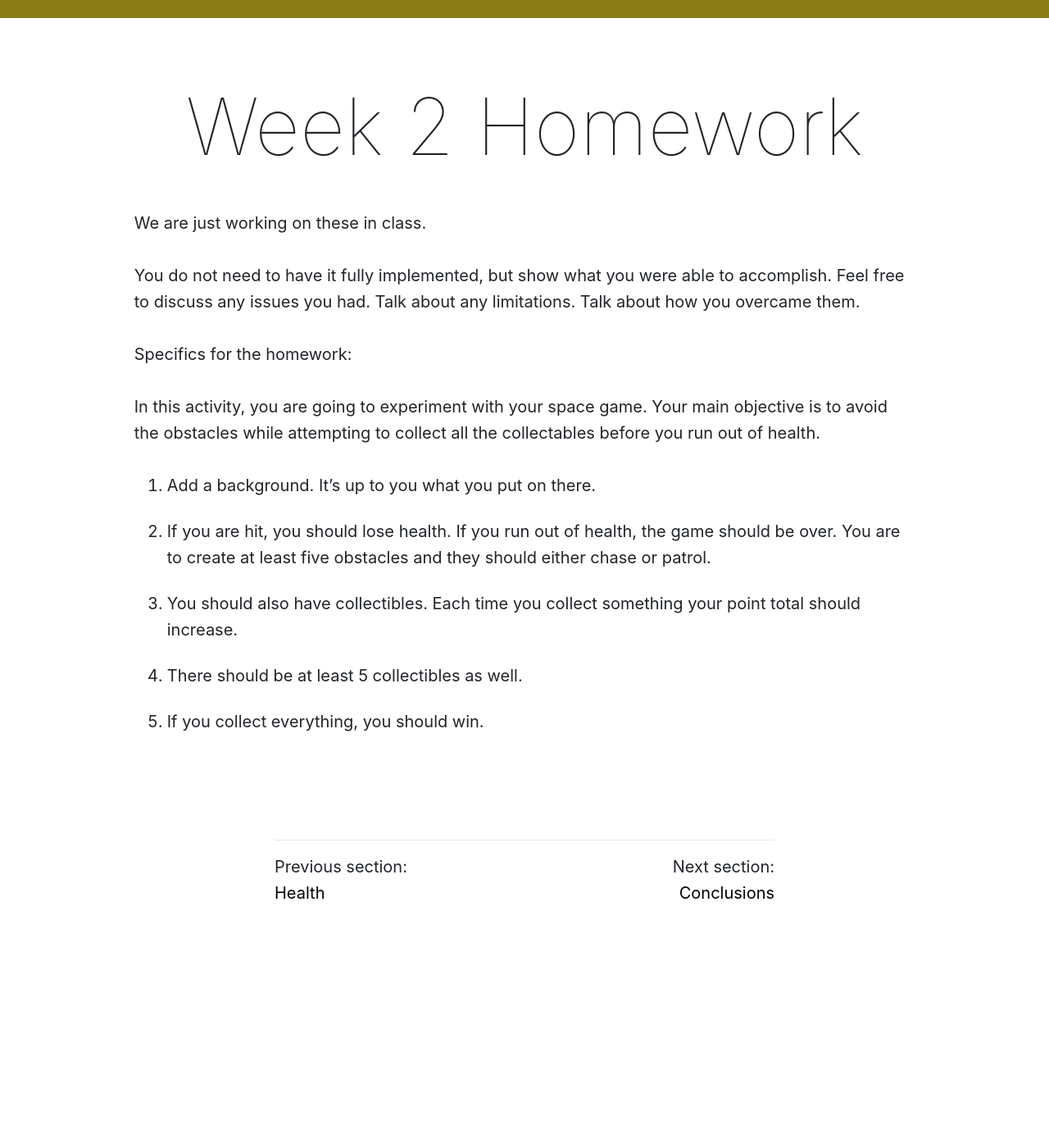
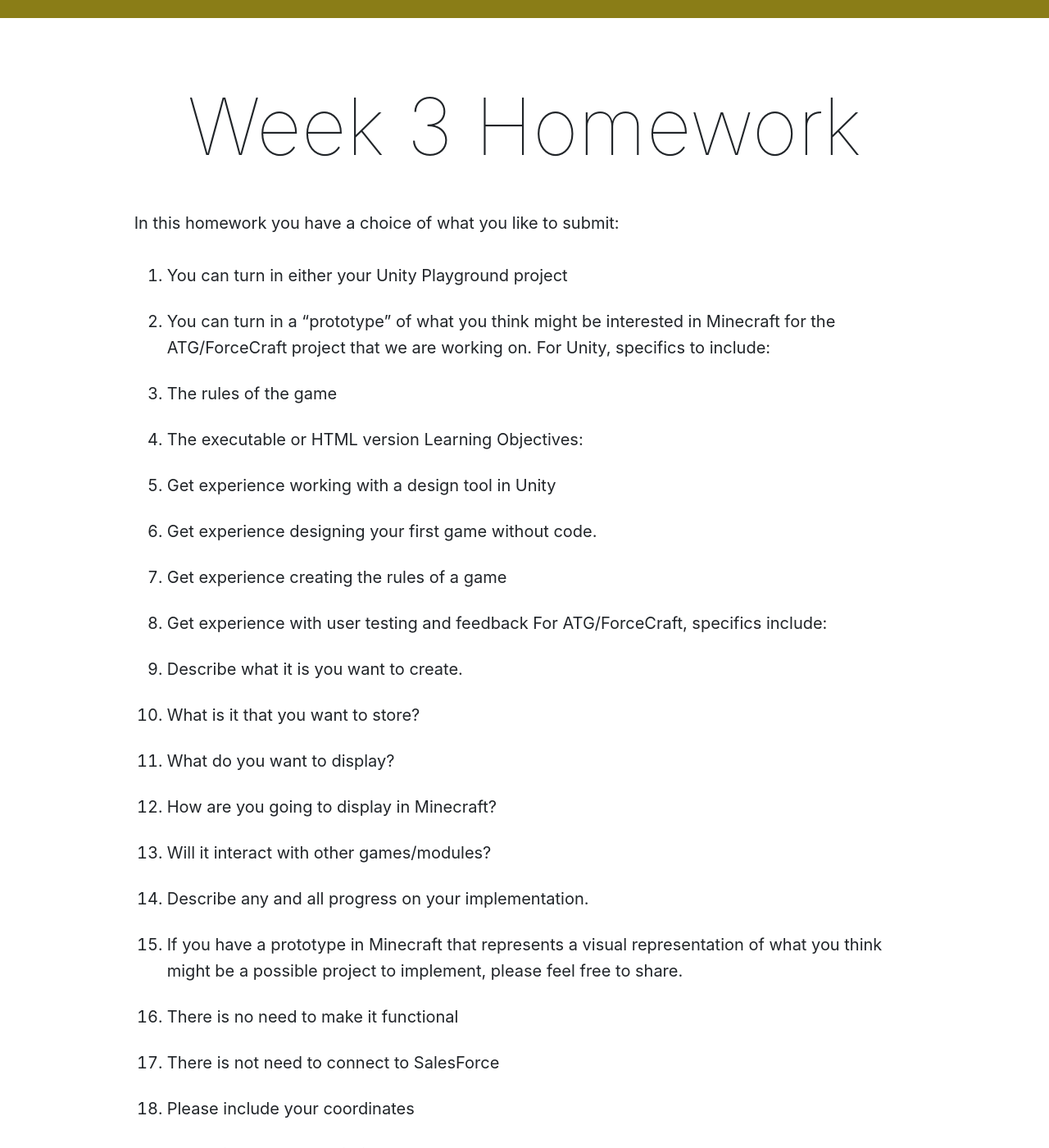
Before and after one commit to Montana-Media-Arts/460_GameEngines-Fall2021, a Jekyll site: the page built from modules/week-3/_posts/2017-01-10-homework.md, in a window 1280 px wide and 1400 px high, scrolled down 325 px. Shown: the whole window at 82% size. Built offline with Jekyll 4.4.1, drawn with Linux system fonts in a browser that asks for light colours; nearby versions of some CDN libraries; before the commit the page ends 1446 px from its top, so only the background shows below that; some of the changed text lies outside the part shown.

Commit message:
Update 2017-01-10-homework.md

```diff
--- a/modules/week-3/_posts/2017-01-10-homework.md
+++ b/modules/week-3/_posts/2017-01-10-homework.md
@@ -3,18 +3,29 @@ title: Homework
 module: 3
 ---
 
-# Week 2 Homework
+# Week 3 Homework
 
-We are just working on these in class.
+In this homework you have a choice of what you like to submit:
 
-You do not need to have it fully implemented, but show what you were able to accomplish.  Feel free to discuss any issues you had.  Talk about any limitations.  Talk about how you overcame them.
-
-Specifics for the homework:
-
-In this activity, you are going to experiment with your space game. Your main objective is to avoid the obstacles while attempting to collect all the collectables before you run out of health.
-
-1.	Add a background. It’s up to you what you put on there.
-2.	If you are hit, you should lose health. If you run out of health, the game should be over. You are to create at least five obstacles and they should either chase or patrol.
-3.	You should also have collectibles.  Each time you collect something your point total should increase.
-4.	There should be at least 5 collectibles as well.
-5.	If you collect everything, you should win.
+1.	You can turn in either your Unity Playground project
+2.	You can turn in a “prototype” of what you think might be interested in Minecraft for the ATG/ForceCraft project that we are working on.
+For Unity, specifics to include:
+1.	The rules of the game
+2.	The executable or HTML version
+Learning Objectives:
+1.	Get experience working with a design tool in Unity
+2.	Get experience designing your first game without code.
+3.	Get experience creating the rules of a game
+4.	Get experience with user testing and feedback
+For ATG/ForceCraft, specifics include:
+1.	Describe what it is you want to create.
+2.	What is it that you want to store?
+3.	What do you want to display?
+4.	How are you going to display in Minecraft?
+5.	Will it interact with other games/modules?
+6.	Describe any and all progress on your implementation.
+7.	If you have a prototype in Minecraft that represents a visual representation of what you think might be a possible project to implement, please feel free to share.
+8.	There is no need to make it functional
+9.	There is not need to connect to SalesForce
+10.	Please include your coordinates
+11.	Please include a description.
```
